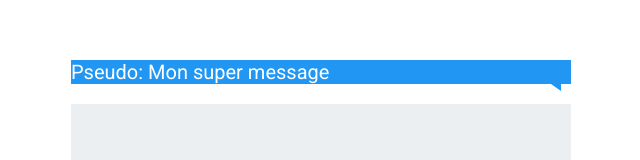
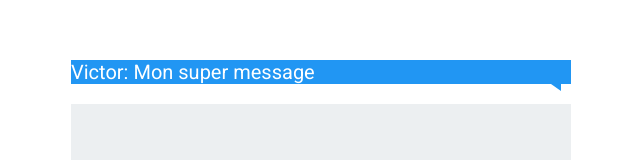
Before and after one commit to wiliamailysh/React_Udemy_Tutorial, a React (Create React App) app in the folder Projet 2 chatBox/chatBox/: page / in a window 1280 px wide. Shown: the part 444-604 px from the top of the page, without its empty margins (319-959 px from the left). Built offline with nearby package versions, Linux system fonts and the light colour scheme.

Commit message:
Use my first props into Message component

```diff
--- a/Projet 2 chatBox/chatBox/src/components/App.js
+++ b/Projet 2 chatBox/chatBox/src/components/App.js
@@ -10,7 +10,7 @@ class App extends React.Component {
       <div className="box">
         <div>
           <div className="messages">
-            <Message />
+            <Message pseudo="Victor"/>
           </div>
           <Formulaire />
         </div>
--- a/Projet 2 chatBox/chatBox/src/components/Message.js
+++ b/Projet 2 chatBox/chatBox/src/components/Message.js
@@ -4,7 +4,7 @@ class Message extends React.Component {
   render() {
     return(
       <p className="user-message">
-        Pseudo: Mon super message
+        {this.props.pseudo}: Mon super message
       </p>
     )
   }
```
